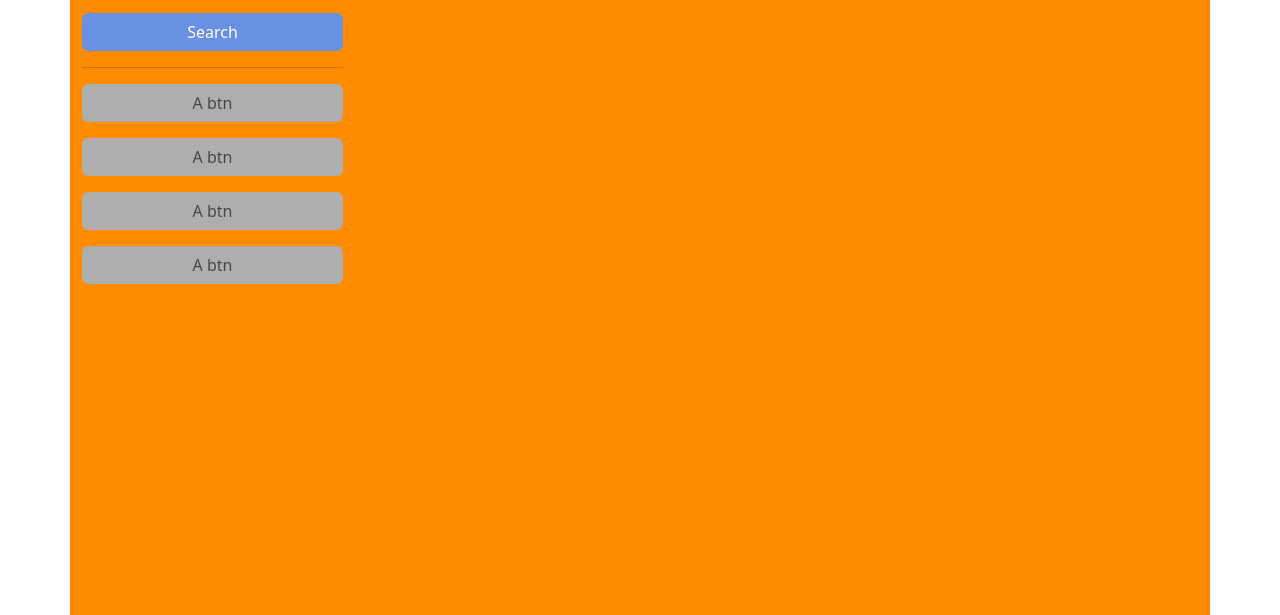
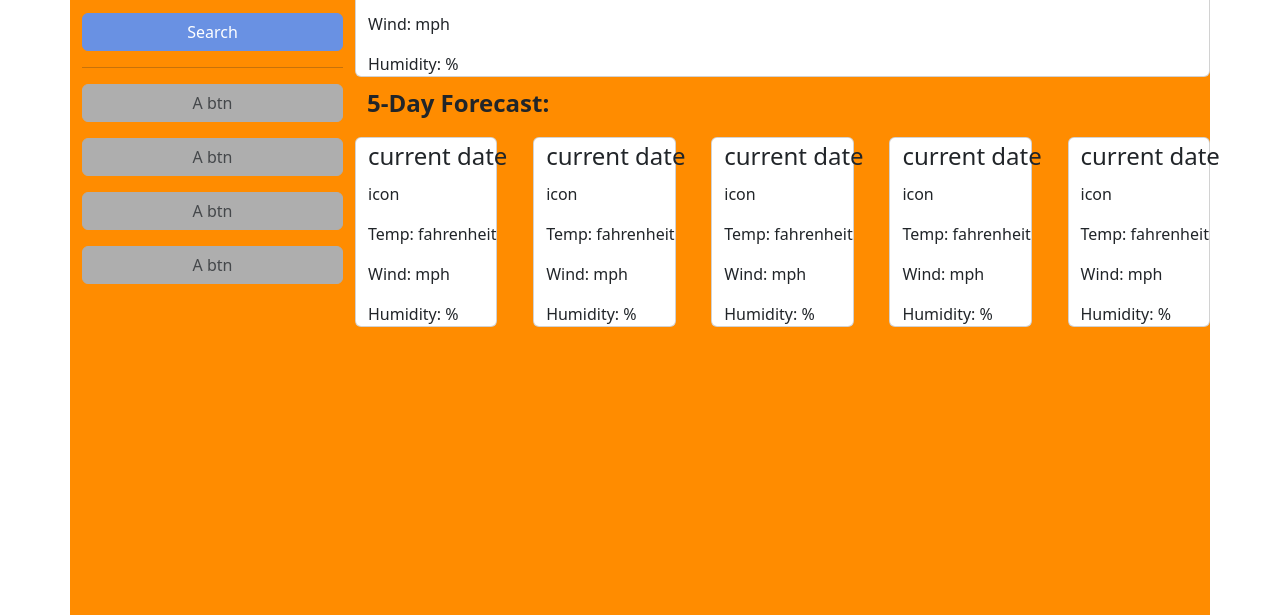
Before and after one commit to SnapperGee/the-weather, a website built with webpack: page src/main/html/index.html in a window 1280 px wide. Shown: the part 185-800 px from the top of the page. Built offline with nearby package versions, Linux system fonts and the light colour scheme.

Commit message:
Begin adding mocks for day and forecast weather.

```diff
--- a/src/main/html/index.html
+++ b/src/main/html/index.html
@@ -48,13 +48,65 @@
 
             <div class="col-md-9" id="weatherInfoColumn">
 
-                <section class="col-md-12" id="weatherDayColumn">
+                <div class="col-md-12" id="weatherDayColumn">
+                    <div class="row">
+                        <section class="card" id="weatherDayCard">
+                            <p class="card-title fs-2 text-nowrap">City Name (current date) icon</p>
+                            <p class="card-text text-nowrap">Temp: fahrenheit</p>
+                            <p class="card-text text-nowrap">Wind: mph</p>
+                            <p class="card-text text-nowrap">Humidity: %</p>
+                        </section>
+                    </div>
+                </div>
 
-                </section>
+                <div class="col-md-12 pt-2" id="weatherForecastColumn">
 
-                <section class="col-md-12" id="weatherForecastColumn">
+                    <div class="row justify-content-between" id="weatherForecastRow">
 
-                </section>
+                        <p class="col-md-12 fs-4 fw-bold">5-Day Forecast:</p>
+
+                        <section class="card col-md-2" id="weatherForecastCard1">
+                            <p class="card-title fs-4 text-nowrap">current date</p>
+                            <p class="card-text text-nowrap">icon</p>
+                            <p class="card-text text-nowrap">Temp: fahrenheit</p>
+                            <p class="card-text text-nowrap">Wind: mph</p>
+                            <p class="card-text text-nowrap">Humidity: %</p>
+                        </section>
+
+                        <section class="card col-md-2" id="weatherForecastCard2">
+                            <p class="card-title fs-4 text-nowrap">current date</p>
+                            <p class="card-text text-nowrap">icon</p>
+                            <p class="card-text text-nowrap">Temp: fahrenheit</p>
+                            <p class="card-text text-nowrap">Wind: mph</p>
+                            <p class="card-text text-nowrap">Humidity: %</p>
+                        </section>
+
+                        <section class="card col-md-2" id="weatherForecastCard3">
+                            <p class="card-title fs-4 text-nowrap">current date</p>
+                            <p class="card-text text-nowrap">icon</p>
+                            <p class="card-text text-nowrap">Temp: fahrenheit</p>
+                            <p class="card-text text-nowrap">Wind: mph</p>
+                            <p class="card-text text-nowrap">Humidity: %</p>
+                        </section>
+
+                        <section class="card col-md-2" id="weatherForecastCard4">
+                            <p class="card-title fs-4 text-nowrap">current date</p>
+                            <p class="card-text text-nowrap">icon</p>
+                            <p class="card-text text-nowrap">Temp: fahrenheit</p>
+                            <p class="card-text text-nowrap">Wind: mph</p>
+                            <p class="card-text text-nowrap">Humidity: %</p>
+                        </section>
+
+                        <section class="card col-md-2" id="weatherForecastCard5">
+                            <p class="card-title fs-4 text-nowrap">current date</p>
+                            <p class="card-text text-nowrap">icon</p>
+                            <p class="card-text text-nowrap">Temp: fahrenheit</p>
+                            <p class="card-text text-nowrap">Wind: mph</p>
+                            <p class="card-text text-nowrap">Humidity: %</p>
+                        </section>
+                    </div>
+
+                </div>
 
             </div>
 
```
